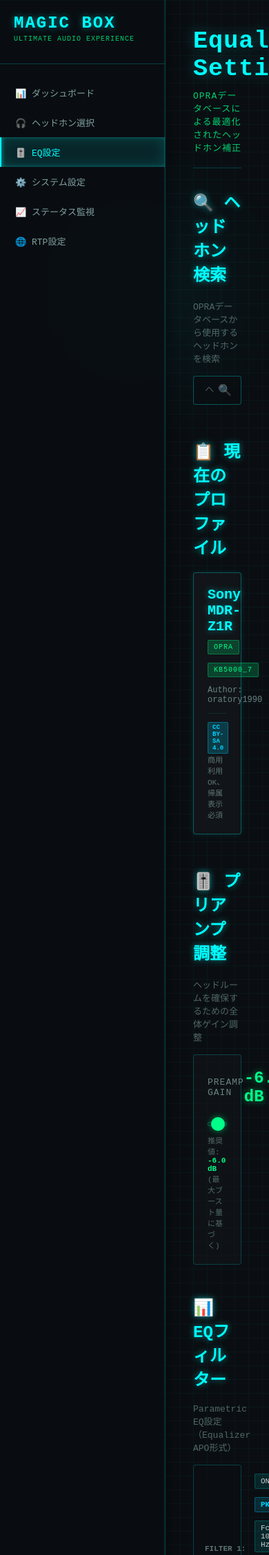
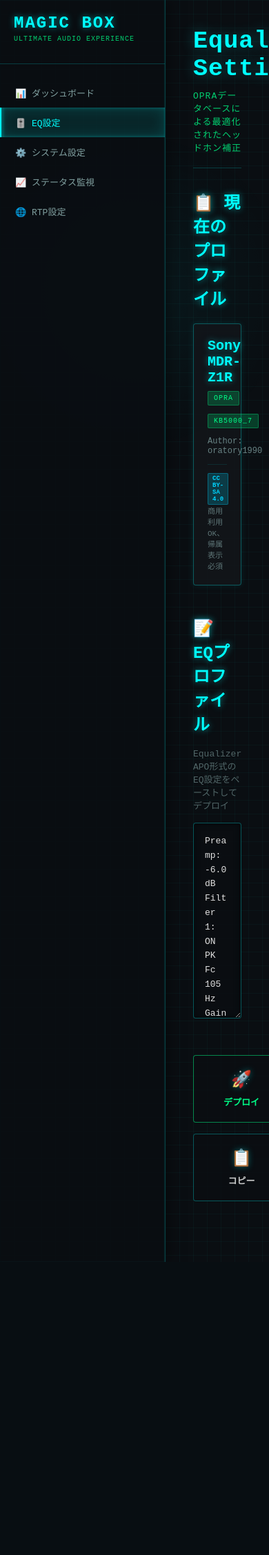
Before and after one commit to michihitoTakami/totton_audio_project, a FastAPI app: page /mockup/eq in a window 390 px wide. Shown: the top 2255 px of the page at 69% size. After the commit the page ends 1830 px from the top, so only its background shows below. Run offline with FastAPI, Linux system fonts and the light colour scheme.

Commit message:
#398 Simplify dashboard and EQ page mockups
Dashboard:
- Add engine status and device connection info to "現在の設定"
- Remove bottom 4 status cards (realtime rate, latency, errors)
- Add license notes with links (OPRA, SADIE II)
- Remove technical description from low latency mode

EQ Page:
- Remove headphone search section
- Replace preamp slider and EQ filter display with text area
- Simplify to text-based EQ profile input (Equalizer APO format)
- Add Deploy and Copy buttons
- Remove headphone selection from sidebar

🤖 Generated with [Claude Code](https://claude.com/claude-code)

Co-Authored-By: Claude <noreply@anthropic.com>

```diff
--- a/web/static/mockup/eq.html
+++ b/web/static/mockup/eq.html
@@ -14,7 +14,6 @@
             <div class="tagline">Ultimate Audio Experience</div>
         </div>
         <a href="/mockup/dashboard" class="nav-item">📊 ダッシュボード</a>
-        <a href="/mockup/headphones" class="nav-item">🎧 ヘッドホン選択</a>
         <a href="/mockup/eq" class="nav-item active">🎚️ EQ設定</a>
         <a href="/mockup/system" class="nav-item">⚙️ システム設定</a>
         <a href="/mockup/status" class="nav-item">📈 ステータス監視</a>
@@ -26,33 +25,6 @@
         <div class="page-header">
             <h2>Equalizer Settings</h2>
             <div class="subtitle">OPRAデータベースによる最適化されたヘッドホン補正</div>
-        </div>
-
-        <!-- Search Section -->
-        <div class="control-section">
-            <h2>🔍 ヘッドホン検索</h2>
-            <div class="description">OPRAデータベースから使用するヘッドホンを検索</div>
-            <div class="search-container">
-                <input type="text" id="headphoneSearch" class="search-input"
-                       placeholder="ヘッドホン名で検索... (例: Sony MDR-Z1R, Sennheiser HD 800)"
-                       autocomplete="off">
-                <div class="search-icon">🔍</div>
-            </div>
-            <div class="search-results" id="searchResults" style="display:none;">
-                <!-- Mock results -->
-                <div class="search-result-item" data-name="Sony MDR-Z1R" data-author="oratory1990">
-                    <div class="result-name">Sony MDR-Z1R</div>
-                    <div class="result-meta">OPRA • KB5000_7 • oratory1990</div>
-                </div>
-                <div class="search-result-item" data-name="Sennheiser HD 800" data-author="crinacle">
-                    <div class="result-name">Sennheiser HD 800</div>
-                    <div class="result-meta">OPRA • KB5000_7 • crinacle</div>
-                </div>
-                <div class="search-result-item" data-name="Audeze LCD-5" data-author="oratory1990">
-                    <div class="result-name">Audeze LCD-5</div>
-                    <div class="result-meta">OPRA • KB5000_7 • oratory1990</div>
-                </div>
-            </div>
         </div>
 
         <!-- Current Profile -->
@@ -74,106 +46,35 @@
             </div>
         </div>
 
-        <!-- Preamp Section -->
+        <!-- EQ Profile Input -->
         <div class="control-section">
-            <h2>🎚️ プリアンプ調整</h2>
-            <div class="description">ヘッドルームを確保するための全体ゲイン調整</div>
-            <div class="preamp-control">
-                <div class="preamp-display">
-                    <div class="preamp-label">Preamp Gain</div>
-                    <div class="preamp-value" id="preampValue">-6.0 dB</div>
-                </div>
-                <input type="range" id="preampSlider" class="preamp-slider"
-                       min="-20" max="0" step="0.1" value="-6.0">
-                <div class="preamp-hint">
-                    推奨値: <span class="hint-value">-6.0 dB</span> (最大ブースト量に基づく)
-                </div>
-            </div>
-        </div>
-
-        <!-- EQ Filters Display -->
-        <div class="control-section">
-            <h2>📊 EQフィルター</h2>
-            <div class="description">Parametric EQ設定（Equalizer APO形式）</div>
-            <div class="eq-filters-container" id="eqFilters">
-                <!-- Mock EQ filters -->
-                <div class="eq-filter-item">
-                    <div class="filter-index">Filter 1:</div>
-                    <div class="filter-params">
-                        <span class="param">ON</span>
-                        <span class="param type">PK</span>
-                        <span class="param">Fc 105 Hz</span>
-                        <span class="param gain">Gain -3.9 dB</span>
-                        <span class="param">Q 0.7</span>
-                    </div>
-                </div>
-                <div class="eq-filter-item">
-                    <div class="filter-index">Filter 2:</div>
-                    <div class="filter-params">
-                        <span class="param">ON</span>
-                        <span class="param type">PK</span>
-                        <span class="param">Fc 720 Hz</span>
-                        <span class="param gain">Gain -1.8 dB</span>
-                        <span class="param">Q 1.1</span>
-                    </div>
-                </div>
-                <div class="eq-filter-item">
-                    <div class="filter-index">Filter 3:</div>
-                    <div class="filter-params">
-                        <span class="param">ON</span>
-                        <span class="param type">PK</span>
-                        <span class="param">Fc 2170 Hz</span>
-                        <span class="param gain">Gain 3.8 dB</span>
-                        <span class="param">Q 2.9</span>
-                    </div>
-                </div>
-                <div class="eq-filter-item">
-                    <div class="filter-index">Filter 4:</div>
-                    <div class="filter-params">
-                        <span class="param">ON</span>
-                        <span class="param type">PK</span>
-                        <span class="param">Fc 3270 Hz</span>
-                        <span class="param gain">Gain -4.5 dB</span>
-                        <span class="param">Q 3.5</span>
-                    </div>
-                </div>
-                <div class="eq-filter-item">
-                    <div class="filter-index">Filter 5:</div>
-                    <div class="filter-params">
-                        <span class="param">ON</span>
-                        <span class="param type">PK</span>
-                        <span class="param">Fc 5366 Hz</span>
-                        <span class="param gain">Gain 2.8 dB</span>
-                        <span class="param">Q 1.5</span>
-                    </div>
-                </div>
-                <div class="eq-filter-item">
-                    <div class="filter-index">Filter 6:</div>
-                    <div class="filter-params">
-                        <span class="param">ON</span>
-                        <span class="param type">PK</span>
-                        <span class="param">Fc 7800 Hz</span>
-                        <span class="param gain">Gain 5.2 dB</span>
-                        <span class="param">Q 4.8</span>
-                    </div>
-                </div>
-            </div>
+            <h2>📝 EQプロファイル</h2>
+            <div class="description">Equalizer APO形式のEQ設定をペーストしてデプロイ</div>
+            <textarea id="eqProfile" class="eq-textarea" rows="12" placeholder="Preamp: -6.0 dB
+Filter 1: ON PK Fc 105 Hz Gain -3.9 dB Q 0.7
+Filter 2: ON PK Fc 720 Hz Gain -1.8 dB Q 1.1
+Filter 3: ON PK Fc 2170 Hz Gain 3.8 dB Q 2.9
+Filter 4: ON PK Fc 3270 Hz Gain -4.5 dB Q 3.5
+Filter 5: ON PK Fc 5366 Hz Gain 2.8 dB Q 1.5
+Filter 6: ON PK Fc 7800 Hz Gain 5.2 dB Q 4.8">Preamp: -6.0 dB
+Filter 1: ON PK Fc 105 Hz Gain -3.9 dB Q 0.7
+Filter 2: ON PK Fc 720 Hz Gain -1.8 dB Q 1.1
+Filter 3: ON PK Fc 2170 Hz Gain 3.8 dB Q 2.9
+Filter 4: ON PK Fc 3270 Hz Gain -4.5 dB Q 3.5
+Filter 5: ON PK Fc 5366 Hz Gain 2.8 dB Q 1.5
+Filter 6: ON PK Fc 7800 Hz Gain 5.2 dB Q 4.8</textarea>
         </div>
 
         <!-- Action Buttons -->
         <div class="control-section">
             <div class="action-buttons">
-                <button class="action-btn primary">
-                    <div class="btn-icon">✓</div>
-                    <div class="btn-text">適用</div>
+                <button class="action-btn primary" id="deployBtn">
+                    <div class="btn-icon">🚀</div>
+                    <div class="btn-text">デプロイ</div>
                 </button>
-                <button class="action-btn secondary">
+                <button class="action-btn secondary" id="copyBtn">
                     <div class="btn-icon">📋</div>
                     <div class="btn-text">コピー</div>
-                </button>
-                <button class="action-btn danger">
-                    <div class="btn-icon">✕</div>
-                    <div class="btn-text">無効化</div>
                 </button>
             </div>
         </div>
--- a/web/static/mockup/eq.js
+++ b/web/static/mockup/eq.js
@@ -1,76 +1,37 @@
 // EQ Page Interactive Features
 
 document.addEventListener('DOMContentLoaded', () => {
-    // Elements
-    const searchInput = document.getElementById('headphoneSearch');
-    const searchResults = document.getElementById('searchResults');
-    const profileName = document.getElementById('profileName');
-    const preampSlider = document.getElementById('preampSlider');
-    const preampValue = document.getElementById('preampValue');
+    const deployBtn = document.getElementById('deployBtn');
+    const copyBtn = document.getElementById('copyBtn');
+    const eqProfile = document.getElementById('eqProfile');
 
-    // Search functionality
-    searchInput.addEventListener('input', (e) => {
-        const query = e.target.value.trim().toLowerCase();
-        if (query.length > 0) {
-            searchResults.style.display = 'block';
-            // Filter results
-            const items = searchResults.querySelectorAll('.search-result-item');
-            items.forEach(item => {
-                const name = item.dataset.name.toLowerCase();
-                if (name.includes(query)) {
-                    item.style.display = 'flex';
-                } else {
-                    item.style.display = 'none';
-                }
-            });
+    // Deploy button
+    deployBtn.addEventListener('click', () => {
+        const profile = eqProfile.value.trim();
+        if (profile) {
+            showToast('EQプロファイルをデプロイしました');
         } else {
-            searchResults.style.display = 'none';
+            showToast('EQプロファイルが空です', 'warning');
         }
     });
 
-    // Search result selection
-    searchResults.addEventListener('click', (e) => {
-        const item = e.target.closest('.search-result-item');
-        if (item) {
-            const name = item.dataset.name;
-            const author = item.dataset.author;
-            profileName.textContent = name;
-            searchInput.value = name;
-            searchResults.style.display = 'none';
-            showToast(`プロファイルを選択: ${name}`);
+    // Copy button
+    copyBtn.addEventListener('click', async () => {
+        const profile = eqProfile.value.trim();
+        if (profile) {
+            try {
+                await navigator.clipboard.writeText(profile);
+                showToast('クリップボードにコピーしました');
+            } catch (err) {
+                showToast('コピーに失敗しました', 'error');
+            }
+        } else {
+            showToast('コピーする内容がありません', 'warning');
         }
     });
 
-    // Hide search results when clicking outside
-    document.addEventListener('click', (e) => {
-        if (!searchInput.contains(e.target) && !searchResults.contains(e.target)) {
-            searchResults.style.display = 'none';
-        }
-    });
-
-    // Preamp slider
-    preampSlider.addEventListener('input', (e) => {
-        const value = parseFloat(e.target.value).toFixed(1);
-        preampValue.textContent = `${value} dB`;
-    });
-
-    // Action buttons
-    const actionButtons = document.querySelectorAll('.action-btn');
-    actionButtons.forEach(btn => {
-        btn.addEventListener('click', () => {
-            const btnText = btn.querySelector('.btn-text').textContent;
-            if (btnText === '適用') {
-                showToast('EQ設定を適用しました');
-            } else if (btnText === 'コピー') {
-                showToast('EQ設定をクリップボードにコピーしました');
-            } else if (btnText === '無効化') {
-                showToast('EQ設定を無効化しました');
-            }
-        });
-    });
-
     // Toast notification
-    function showToast(message) {
+    function showToast(message, type = 'success') {
         const existingToast = document.querySelector('.toast');
         if (existingToast) {
             existingToast.remove();
@@ -78,6 +39,11 @@ document.addEventListener('DOMContentLoaded', () => {
 
         const toast = document.createElement('div');
         toast.className = 'toast';
+        if (type === 'warning') {
+            toast.style.background = 'rgba(255, 170, 0, 0.9)';
+        } else if (type === 'error') {
+            toast.style.background = 'rgba(255, 68, 68, 0.9)';
+        }
         toast.textContent = message;
         document.body.appendChild(toast);
 
--- a/web/static/mockup/styles.css
+++ b/web/static/mockup/styles.css
@@ -164,6 +164,11 @@ body::before {
     font-size: 18px;
     color: #00ffff;
     font-weight: 600;
+}
+
+.status-display-item .value.ok {
+    color: #00ff88;
+    text-shadow: 0 0 10px rgba(0, 255, 136, 0.5);
 }
 
 /* Control sections - dashboard specific */
@@ -446,7 +451,194 @@ body::before {
     text-shadow: 0 0 10px rgba(255, 170, 0, 0.5);
 }
 
+/* Engine Status */
+.engine-status {
+    background: rgba(10, 14, 18, 0.8);
+    border: 1px solid rgba(0, 255, 255, 0.3);
+    border-radius: 4px;
+    padding: 20px;
+}
+
+.engine-status-main {
+    display: flex;
+    align-items: center;
+    gap: 16px;
+    margin-bottom: 20px;
+    padding-bottom: 16px;
+    border-bottom: 1px solid rgba(0, 255, 255, 0.1);
+}
+
+.status-indicator {
+    width: 16px;
+    height: 16px;
+    border-radius: 50%;
+    background: #666;
+}
+
+.status-indicator.ok {
+    background: #00ff88;
+    box-shadow: 0 0 12px rgba(0, 255, 136, 0.6);
+    animation: pulse 2s infinite;
+}
+
+@keyframes pulse {
+    0%, 100% { opacity: 1; }
+    50% { opacity: 0.6; }
+}
+
+.status-label {
+    font-size: 18px;
+    font-weight: 600;
+    color: #00ff88;
+    text-shadow: 0 0 10px rgba(0, 255, 136, 0.5);
+}
+
+.status-detail {
+    font-size: 12px;
+    color: rgba(128, 160, 160, 0.7);
+    margin-top: 2px;
+}
+
+.engine-stats {
+    display: flex;
+    gap: 32px;
+}
+
+.stat-item {
+    text-align: center;
+}
+
+.stat-value {
+    font-size: 24px;
+    font-weight: 600;
+    color: #00ffff;
+    font-family: 'Courier New', monospace;
+    text-shadow: 0 0 10px rgba(0, 255, 255, 0.5);
+}
+
+.stat-label {
+    font-size: 10px;
+    color: rgba(128, 160, 160, 0.6);
+    text-transform: uppercase;
+    letter-spacing: 1px;
+    margin-top: 4px;
+}
+
+/* Device Connection */
+.device-connection {
+    display: flex;
+    align-items: center;
+    gap: 12px;
+    background: rgba(10, 14, 18, 0.8);
+    border: 1px solid rgba(0, 255, 255, 0.3);
+    border-radius: 4px;
+    padding: 20px;
+    overflow-x: auto;
+}
+
+.device-item {
+    flex: 1;
+    min-width: 160px;
+    background: rgba(18, 22, 26, 0.9);
+    border: 1px solid rgba(0, 255, 255, 0.2);
+    border-radius: 4px;
+    padding: 12px 16px;
+}
+
+.device-item.processing {
+    border-color: rgba(0, 255, 136, 0.4);
+    background: rgba(0, 255, 136, 0.05);
+}
+
+.device-direction {
+    font-size: 9px;
+    color: rgba(0, 255, 255, 0.6);
+    text-transform: uppercase;
+    letter-spacing: 2px;
+    margin-bottom: 8px;
+}
+
+.device-item.processing .device-direction {
+    color: rgba(0, 255, 136, 0.8);
+}
+
+.device-name {
+    font-size: 13px;
+    color: #e0e0e0;
+    font-weight: 600;
+    margin-bottom: 4px;
+}
+
+.device-detail {
+    font-size: 10px;
+    color: rgba(128, 160, 160, 0.6);
+    font-family: 'Courier New', monospace;
+}
+
+.device-arrow {
+    font-size: 20px;
+    color: rgba(0, 255, 255, 0.4);
+    flex-shrink: 0;
+}
+
+/* License Note (Dashboard) */
+.license-note {
+    font-size: 9px;
+    color: rgba(128, 160, 160, 0.5);
+    margin-top: 16px;
+    padding: 6px 0;
+    line-height: 1.6;
+}
+
+.license-badge-inline {
+    display: inline-block;
+    padding: 1px 4px;
+    background: rgba(0, 212, 255, 0.15);
+    border: 1px solid rgba(0, 212, 255, 0.25);
+    border-radius: 2px;
+    font-size: 8px;
+    color: rgba(0, 212, 255, 0.8);
+    margin-right: 4px;
+    font-weight: 600;
+    text-transform: uppercase;
+}
+
+.license-link {
+    color: rgba(0, 255, 136, 0.7);
+    text-decoration: none;
+    font-size: 9px;
+    transition: color 0.2s;
+}
+
+.license-link:hover {
+    color: #00ff88;
+    text-decoration: underline;
+}
+
 /* EQ Page Styles */
+.eq-textarea {
+    width: 100%;
+    background: rgba(10, 14, 18, 0.9);
+    border: 1px solid rgba(0, 255, 255, 0.3);
+    border-radius: 4px;
+    padding: 16px;
+    color: #e0e0e0;
+    font-family: 'Courier New', monospace;
+    font-size: 13px;
+    line-height: 1.6;
+    resize: vertical;
+    min-height: 200px;
+    box-shadow: inset 0 0 10px rgba(0, 0, 0, 0.5);
+}
+
+.eq-textarea:focus {
+    outline: none;
+    border-color: #00ffff;
+    box-shadow:
+        inset 0 0 10px rgba(0, 0, 0, 0.5),
+        0 0 10px rgba(0, 255, 255, 0.3);
+}
+
 .eq-profile-card {
     background: rgba(18, 22, 26, 0.9);
     border: 1px solid rgba(0, 255, 255, 0.3);
```
Also changed, not shown: web/static/mockup/dashboard.html (+32 -39 lines).
